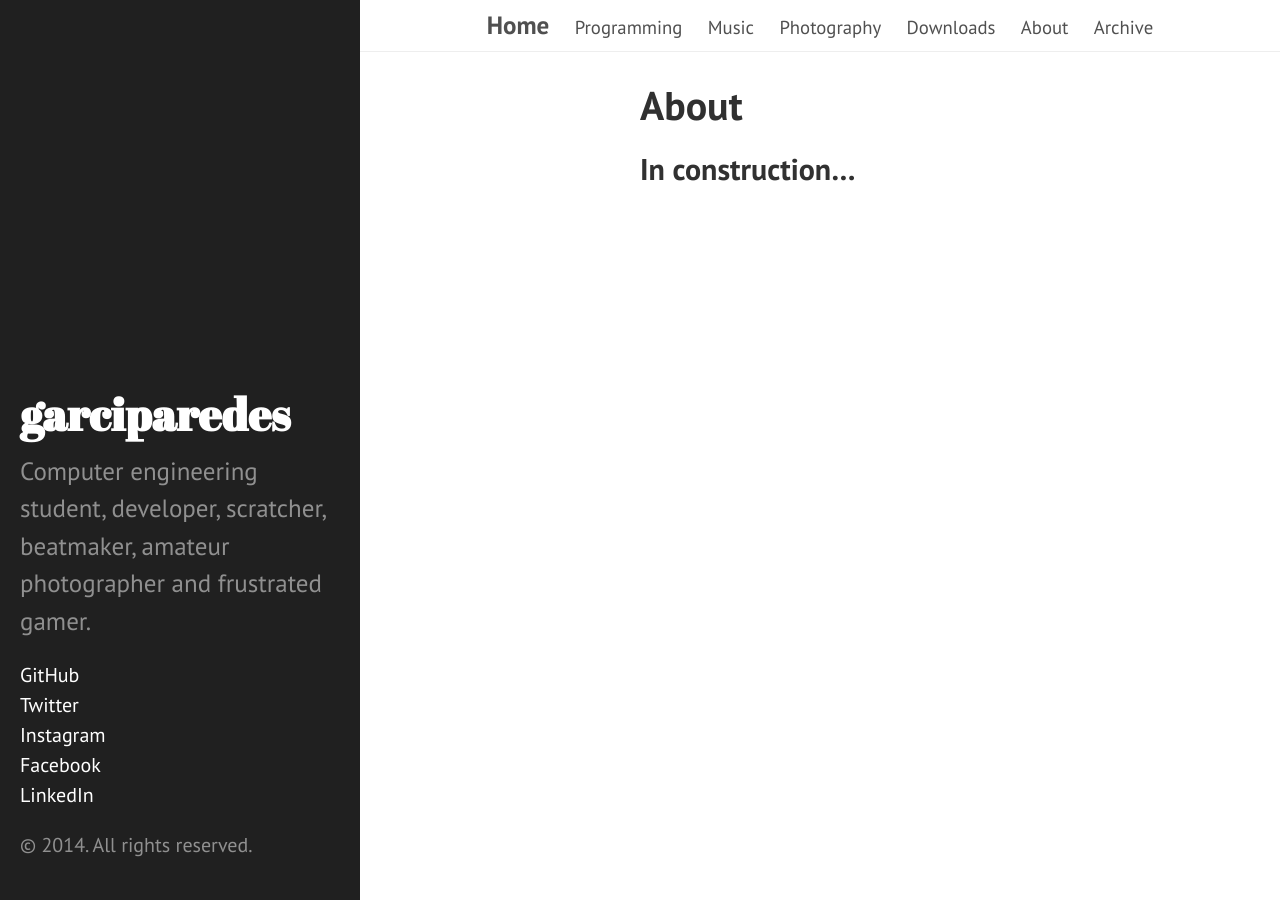
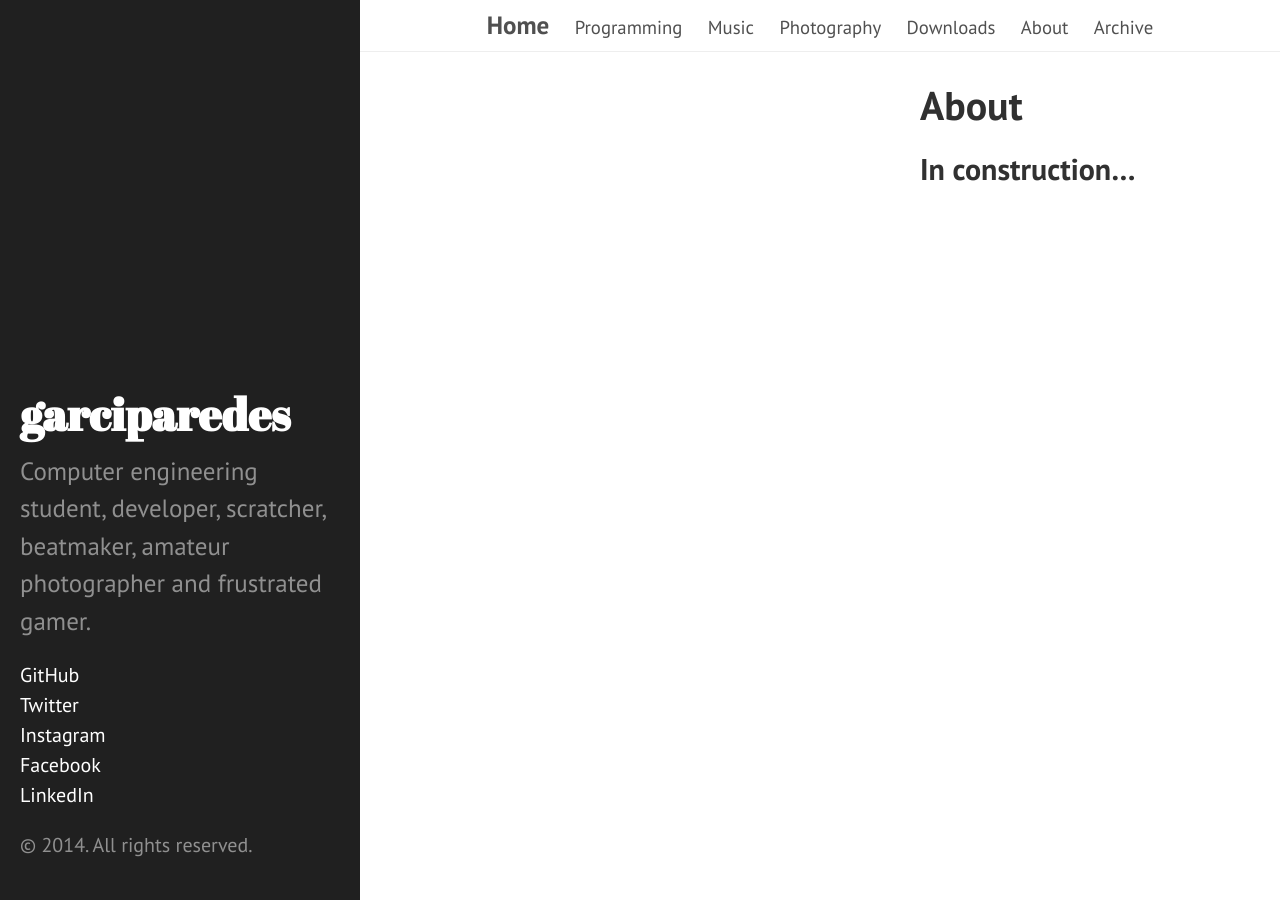
Before and after one commit to garciparedes/garciparedes.github.io, a Jekyll site: the page built from about.md, in a window 1280 px wide. Built offline with Jekyll 4.4.1, drawn with Linux system fonts in a browser that asks for light colours; Markdown is read by kramdown in place of the engine named in the settings.

Commit message:
improve Style

```diff
--- a/public/css/hyde.css
+++ b/public/css/hyde.css
@@ -135,6 +135,7 @@ a.sidebar-nav-item:focus {
   position: relative;
   margin-left:  auto;
   margin-right: auto;
+  left: 50%;
 
 }
 
```
